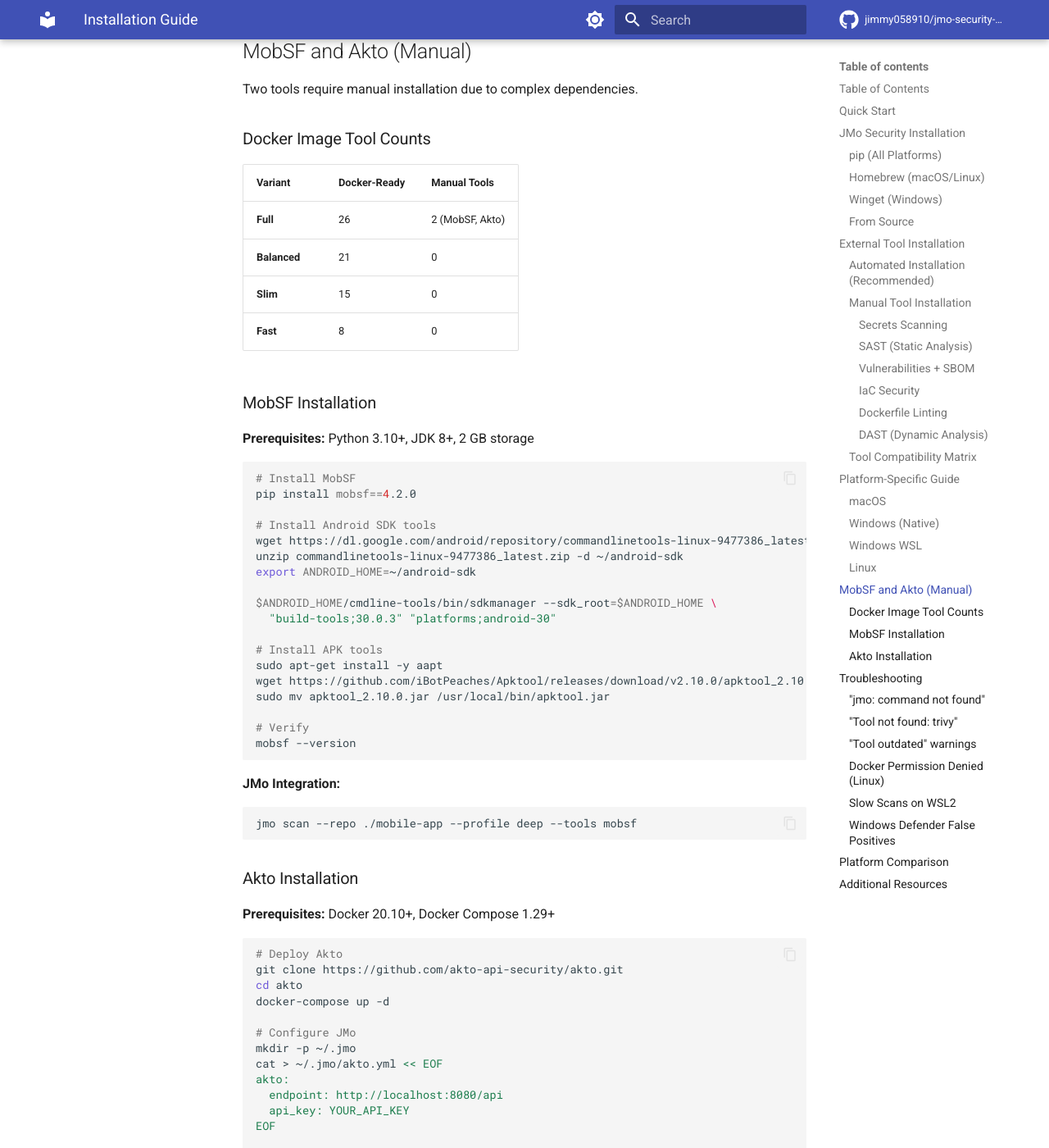
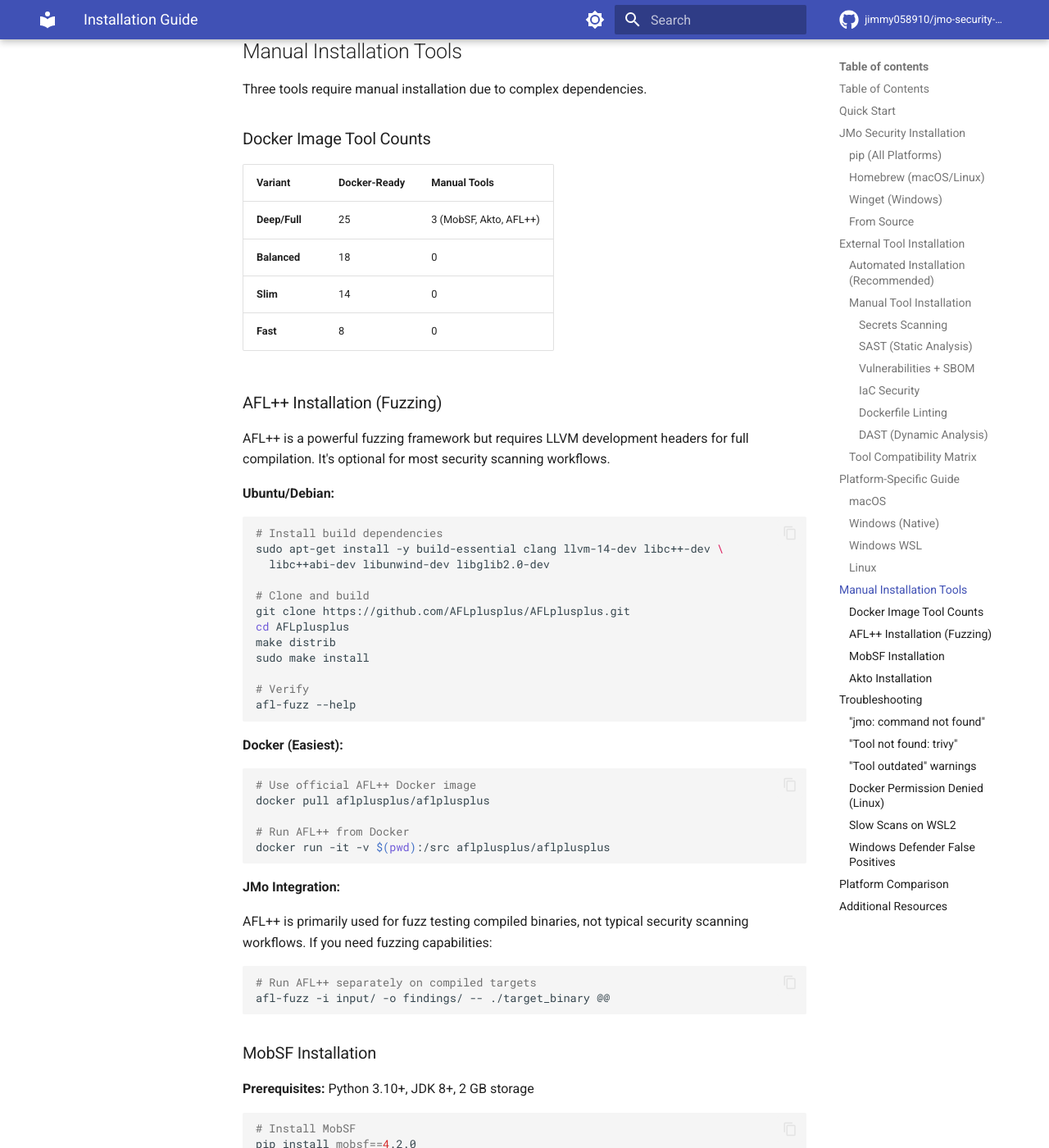
Before and after one commit to jimmy058910/jmo-security-repo, an MkDocs documentation site: the page built from docs/MANUAL_INSTALLATION.md, in a window 1280 px wide and 1400 px high, scrolled down 8762 px. Shown: the whole window at 82% size. Built offline with MkDocs 1.6.1 and Material for MkDocs 9.7.7, drawn with Linux system fonts in a browser that asks for light colours; comment, search, counter and statistics services are not loaded; some of the changed text lies outside the part shown.

Commit message:
docs: add AFL++ manual installation instructions
AFL++ removed from Docker image due to complex LLVM build dependencies.
Added comprehensive manual installation guide including:
- Ubuntu/Debian build instructions with required packages
- Docker-based alternative (easiest method)
- JMo integration notes
- Updated tool compatibility matrix

🤖 Generated with [Claude Code](https://claude.com/claude-code)

Co-Authored-By: Claude Opus 4.5 <noreply@anthropic.com>

````diff
--- a/docs/MANUAL_INSTALLATION.md
+++ b/docs/MANUAL_INSTALLATION.md
@@ -8,7 +8,7 @@ Complete reference for installing JMo Security and its external security tools.
 - [JMo Security Installation](#jmo-security-installation)
 - [External Tool Installation](#external-tool-installation)
 - [Platform-Specific Guide](#platform-specific-guide)
-- [MobSF and Akto (Manual)](#mobsf-and-akto-manual)
+- [Manual Installation Tools](#manual-installation-tools)
 - [Troubleshooting](#troubleshooting)
 
 ---
@@ -226,9 +226,9 @@ go install -v github.com/projectdiscovery/nuclei/v3/cmd/nuclei@latest
 | OWASP ZAP | ⚠️ | ⚠️ | ⚠️ | ✅ |
 | Nosey Parker | ❌ | ✅ | ❌ | ✅ |
 | Falco | ❌ | ✅ | ❌ | ✅ |
-| AFL++ | ❌ | ✅ | ❌ | ✅ |
+| AFL++ | ❌ | ✅ | ❌ | Manual |
 
-**Legend:** ✅ Full support | ⚠️ Limited support | ❌ Docker only
+**Legend:** ✅ Full support | ⚠️ Limited support | ❌ Docker only | Manual = See [Manual Installation](#manual-installation-tools)
 
 ---
 
@@ -422,18 +422,58 @@ newgrp docker
 
 ---
 
-## MobSF and Akto (Manual)
+## Manual Installation Tools
 
-Two tools require manual installation due to complex dependencies.
+Three tools require manual installation due to complex dependencies.
 
 ### Docker Image Tool Counts
 
 | Variant | Docker-Ready | Manual Tools |
 |---------|--------------|--------------|
-| **Full** | 26 | 2 (MobSF, Akto) |
-| **Balanced** | 21 | 0 |
-| **Slim** | 15 | 0 |
+| **Deep/Full** | 25 | 3 (MobSF, Akto, AFL++) |
+| **Balanced** | 18 | 0 |
+| **Slim** | 14 | 0 |
 | **Fast** | 8 | 0 |
+
+### AFL++ Installation (Fuzzing)
+
+AFL++ is a powerful fuzzing framework but requires LLVM development headers for full compilation. It's optional for most security scanning workflows.
+
+**Ubuntu/Debian:**
+
+```bash
+# Install build dependencies
+sudo apt-get install -y build-essential clang llvm-14-dev libc++-dev \
+  libc++abi-dev libunwind-dev libglib2.0-dev
+
+# Clone and build
+git clone https://github.com/AFLplusplus/AFLplusplus.git
+cd AFLplusplus
+make distrib
+sudo make install
+
+# Verify
+afl-fuzz --help
+```
+
+**Docker (Easiest):**
+
+```bash
+# Use official AFL++ Docker image
+docker pull aflplusplus/aflplusplus
+
+# Run AFL++ from Docker
+docker run -it -v $(pwd):/src aflplusplus/aflplusplus
+```
+
+**JMo Integration:**
+
+AFL++ is primarily used for fuzz testing compiled binaries, not typical security scanning workflows. If you need fuzzing capabilities:
+
+```bash
+# Run AFL++ separately on compiled targets
+afl-fuzz -i input/ -o findings/ -- ./target_binary @@
+```
 
 ### MobSF Installation
 
````
